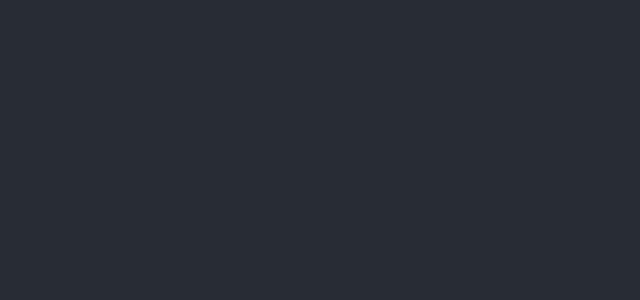
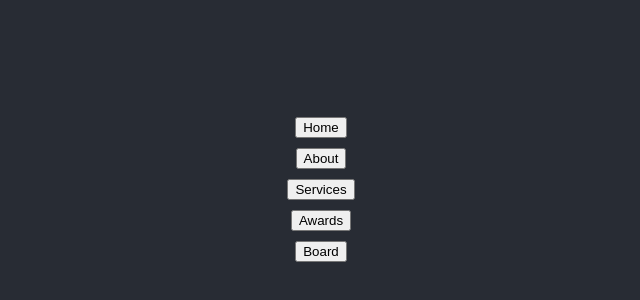
Before and after one commit to 1cekrim/icewall-page, a React (Create React App) app: page / in a window 1280 px wide. Shown: the part 216-516 px from the top of the page, without its empty margins (319-959 px from the left). Built offline with nearby package versions, Linux system fonts and the light colour scheme.

Commit message:
[add] react-router-dom 테스트 추가

```diff
--- a/src/App.js
+++ b/src/App.js
@@ -1,10 +1,31 @@
 import './App.css';
+import { BrowserRouter, Link, Route } from "react-router-dom"
 
 function App() {
   return (
     <div className="App">
-      <header className="App-header">
-      </header>
+      <BrowserRouter>
+        <header className="App-header">
+          <Link to="/">
+            <button>Home</button>
+          </Link>
+          <Link to="/about">
+            <button>About</button>
+          </Link>
+          <Link to="/services">
+            <button>Services</button>
+          </Link>
+          <Link to="/awards">
+            <button>Awards</button>
+          </Link>
+          <Link to="/board">
+            <button>Board</button>
+          </Link>
+        </header>
+        <main>
+          <Route exact path="/" />
+        </main>
+      </BrowserRouter>
     </div>
   );
 }
```
